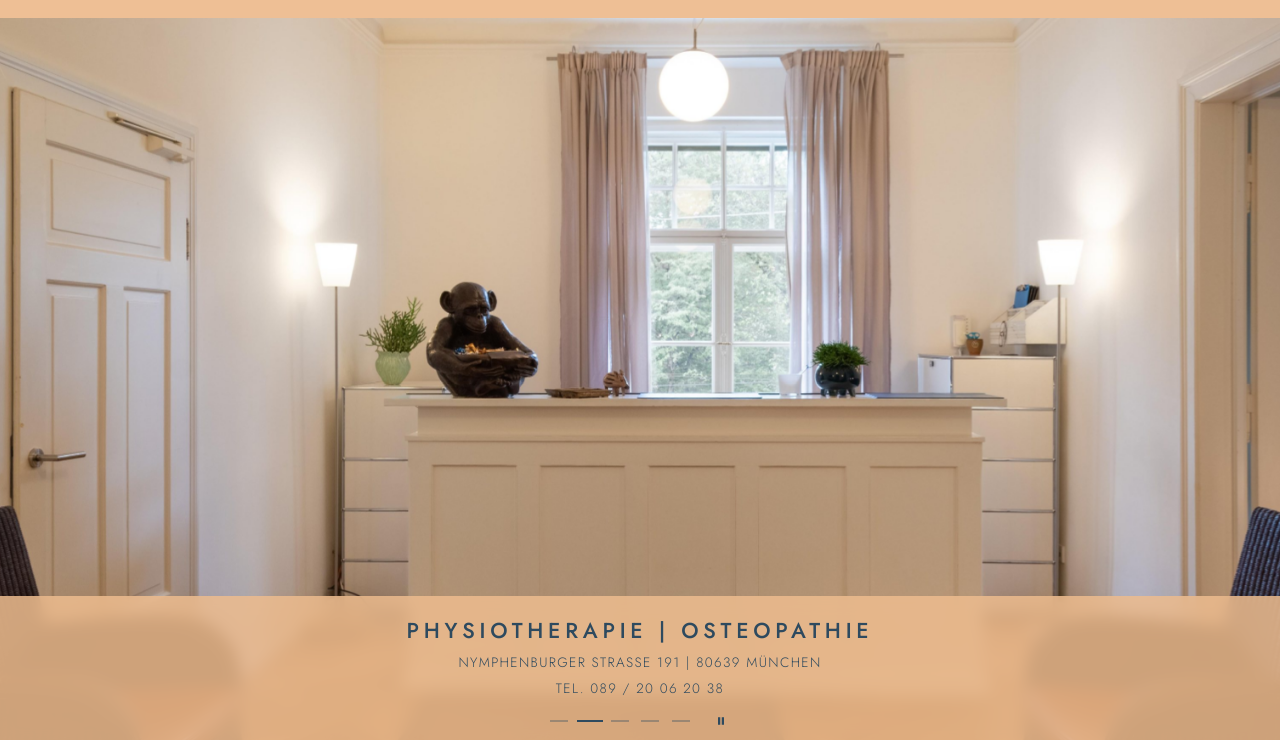
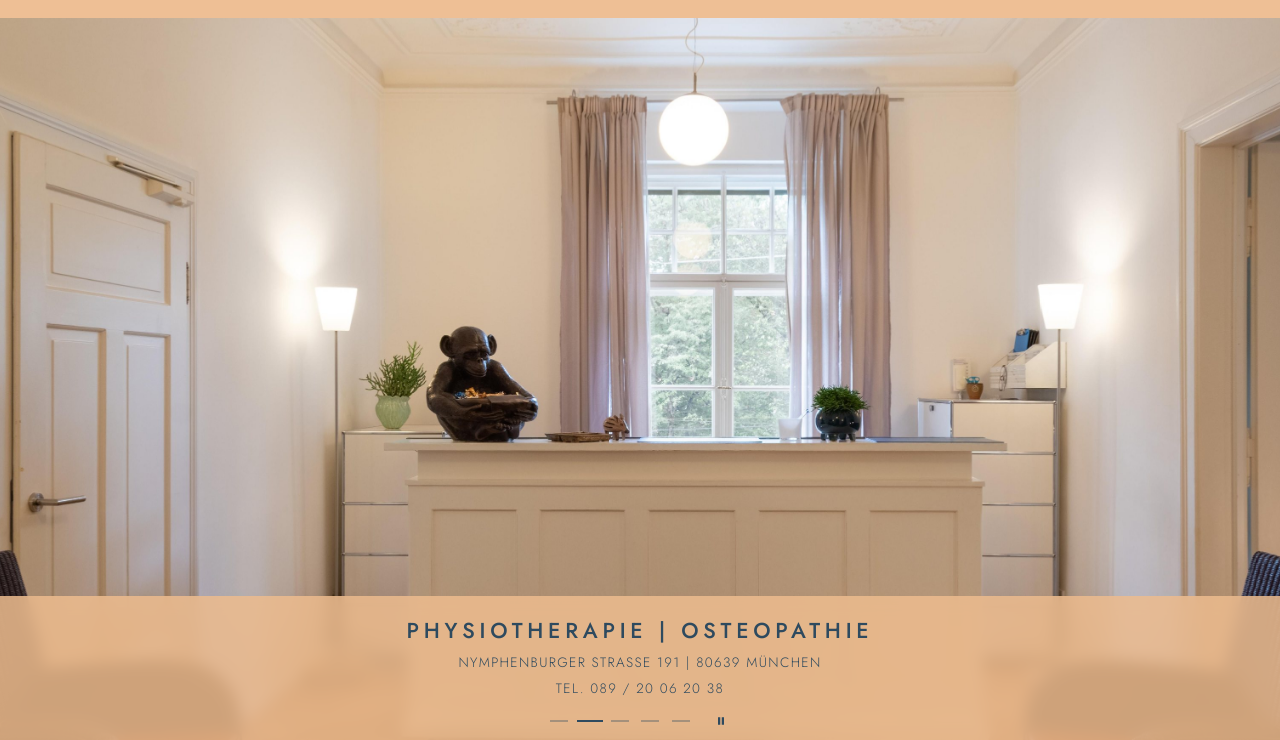
Before and after one commit to k-it-ai/therapie-n25, an Astro site: page / in a window 1280 px wide. Shown: the part 58-798 px from the top of the page. Built offline with nearby package versions, Linux system fonts and the light colour scheme; Astro itself is replaced by a stand-in of ours; a web font is replaced by a local one.

Commit message:
Hero: keep the top of every photo in view
Drops the 6% overscan above the slides (the parallax only moves them down) and lets
the slow zoom grow from the top edge, so no photo loses its top at load or while zooming.

Co-Authored-By: Claude Opus 5.5 <noreply@anthropic.com>
Claude-Session: https://claude.ai/code/session_01MYPoyRmS9PYib9mpTzqDoq

```diff
--- a/src/components/Hero.astro
+++ b/src/components/Hero.astro
@@ -106,7 +106,8 @@ const number = (i: number) =>
     overflow: hidden;
     background: var(--apricot-100);
   }
-  .slides { position: absolute; inset: -6% 0 0; will-change: transform; }
+  /* no overscan: the parallax only moves the photos down, so nothing above the top edge is ever needed */
+  .slides { position: absolute; inset: 0; will-change: transform; }
   .slide {
     position: absolute;
     inset: 0;
@@ -124,6 +125,8 @@ const number = (i: number) =>
   .slide :global(img) {
     object-fit: cover;
     object-position: var(--pos);
+    /* the slow zoom grows from the top edge, so the top of each photo stays in view */
+    transform-origin: 50% 0;
     transform: scale(1.04);
     transition: transform 7s linear;
   }
```
